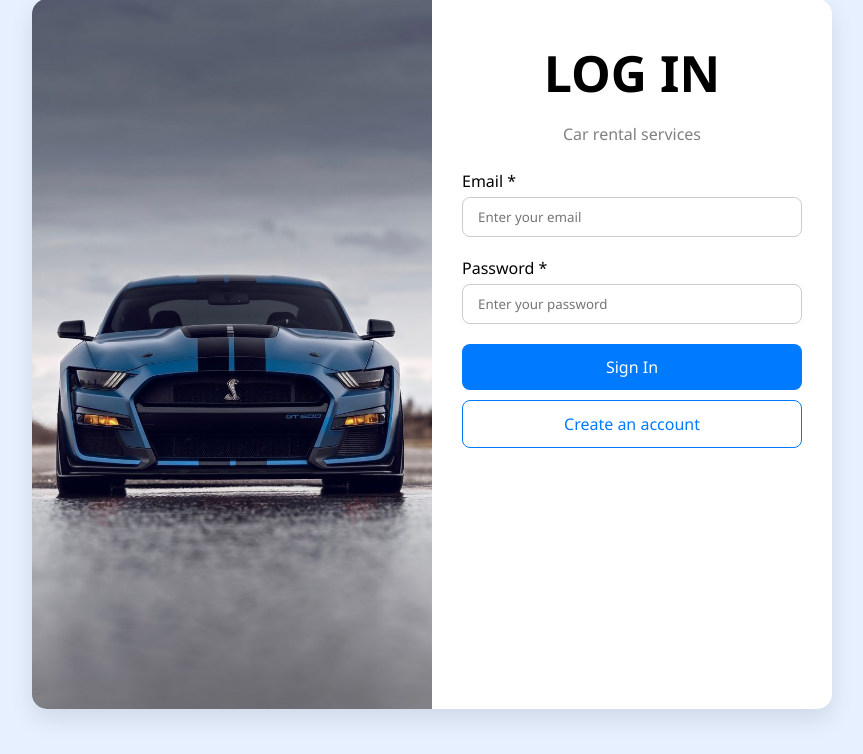
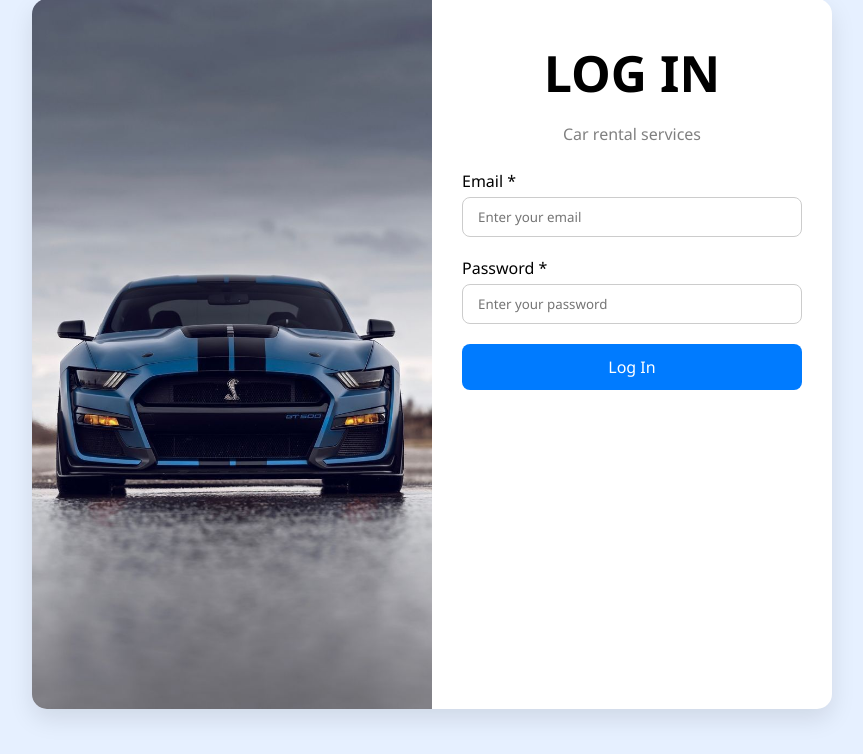
Before and after one commit to JohnnyCodeJourney/5manproject, a PHP site: page / in a window 1280 px wide. Shown: the part 46-800 px from the top of the page, without its empty margins (208-1071 px from the left). Run offline with PHP 8.4, Linux system fonts and the light colour scheme.

Commit message:
Update index.php

```diff
--- a/php/index.php
+++ b/php/index.php
@@ -61,8 +61,7 @@
             <label for="password">Password *</label>
             <input type="password" id="password" name="password" placeholder="Enter your password" required>
         </div>
-        <button class="btn" type="submit">Sign In</button>
-        <button class="btn btn-outline" type="button">Create an account</button>
+        <button class="btn" type="submit">Log In</button>
 
       </form>
     </div>
```
